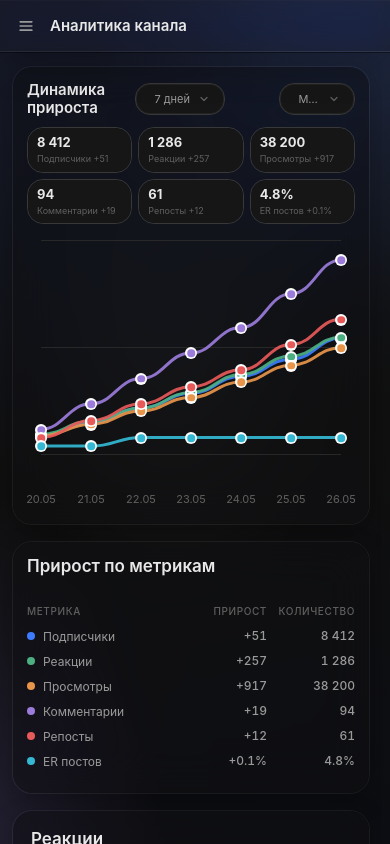
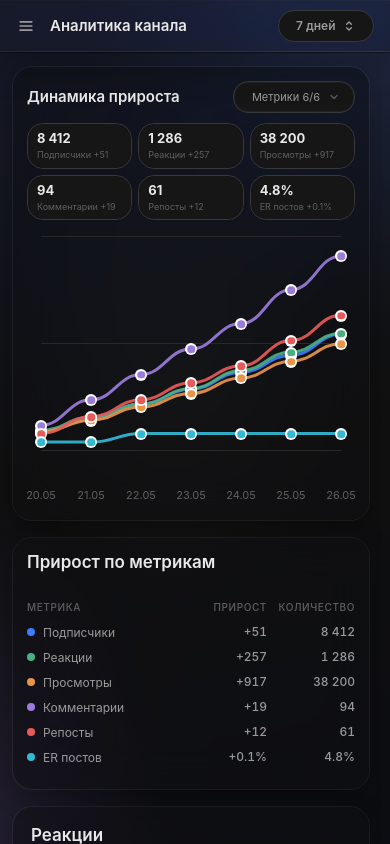
Before and after one commit to saltolist/my, a Next.js app in the folder Docs_TG_Platform/demo/: page /analytics in a window 390 px wide. Built offline with nearby package versions, Linux system fonts and the light colour scheme.

Commit message:
Страница аналитики на мобильной отремонтирована.

```diff
--- a/Docs_TG_Platform/demo/components/analytics/ChannelAnalyticsSection.tsx
+++ b/Docs_TG_Platform/demo/components/analytics/ChannelAnalyticsSection.tsx
@@ -57,6 +57,7 @@ export default function ChannelAnalyticsSection({
         <div className="analytics-card-head">
           <div className="profile-section-title">Динамика прироста</div>
           <div className="analytics-channel-head-filters model-filter-stack model-filter-stack--with-series">
+            {!isMobile ? (
               <ModelPicker
                 ariaLabel="Период"
                 className="profile-model-picker analytics-period-picker"
@@ -66,6 +67,7 @@ export default function ChannelAnalyticsSection({
                 dropdownClassName="model-picker-dropdown--page-header"
                 onChange={(id) => onPeriodChange(Number(id))}
               />
+            ) : null}
             <ChartSeriesSelector
               variant="profile"
               label="Метрики"
--- a/Docs_TG_Platform/demo/components/screens/AnalyticsScreen.tsx
+++ b/Docs_TG_Platform/demo/components/screens/AnalyticsScreen.tsx
@@ -9,6 +9,7 @@ import {
 } from "@/lib/channelAnalyticsTrend";
 import { useMobile760 } from "@/lib/hooks/useMobile760";
 import PageHeader from "../PageHeader";
+import PageHeaderSelect from "../PageHeaderSelect";
 
 type TopPostRow = {
   id: number;
@@ -84,6 +85,16 @@ export default function AnalyticsScreen() {
       <PageHeader
         title="Аналитика канала"
         backTo="home"
+        mobileSelect={
+          isMobile ? (
+            <PageHeaderSelect
+              ariaLabel="Период аналитики"
+              value={String(period)}
+              options={PERIODS.map((p, i) => ({ value: String(i), label: p }))}
+              onChange={(v) => setPeriod(Number(v))}
+            />
+          ) : undefined
+        }
       />
       <div className="analytics-page" id="screen-analytics">
         <div className="analytics-scroll-inner">
```
Also changed, not shown: Docs_TG_Platform/demo/app/globals.css. Lines whose indentation alone changed are shown as unchanged.
